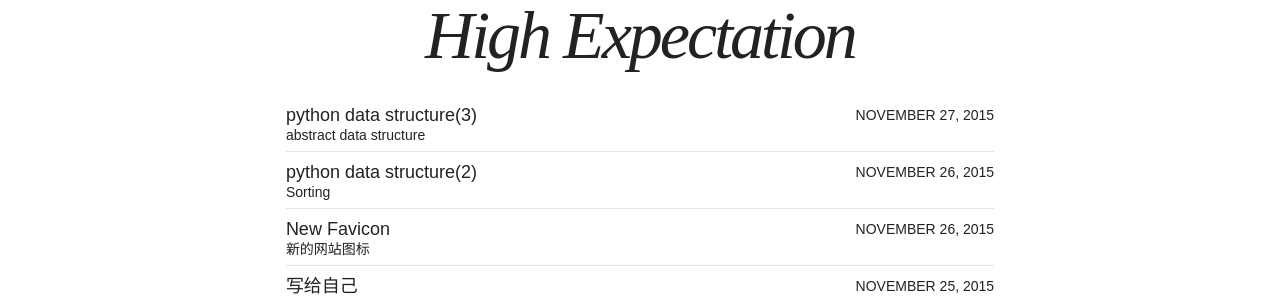
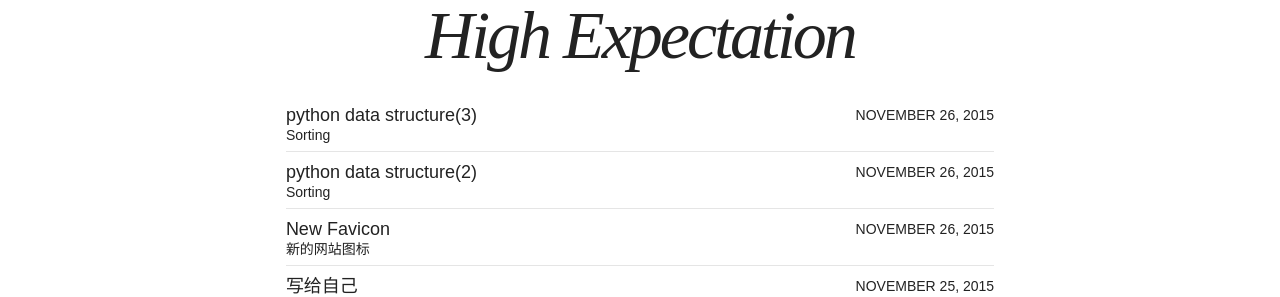
Before and after one commit to ryanyuan42/ryanyuan42.github.io, a Jekyll site: the page built from index.html, in a window 1280 px wide. Shown: the part 477-774 px from the top of the page. Built offline with Jekyll 4.4.1, drawn with Linux system fonts in a browser that asks for light colours; nearby versions of some CDN libraries.

Commit message:
Update and rename 2015-11-27-python-data-structure4.markdown to 2015-11-26-python-data-structure4.markdown

```diff
--- a/_posts/2015-11-27-python-data-structure4.markdown
+++ b/_posts/2015-11-26-python-data-structure4.markdown
@@ -1,11 +1,9 @@
 ---
 layout: post
 title: "python data structure(3)"
-excerpt: "abstract data structure"
+excerpt: "Sorting"
 categories: articles
 tags: [python, data structure]
-image:
-  feature:
 comments: true
 share: true
 ---
```
